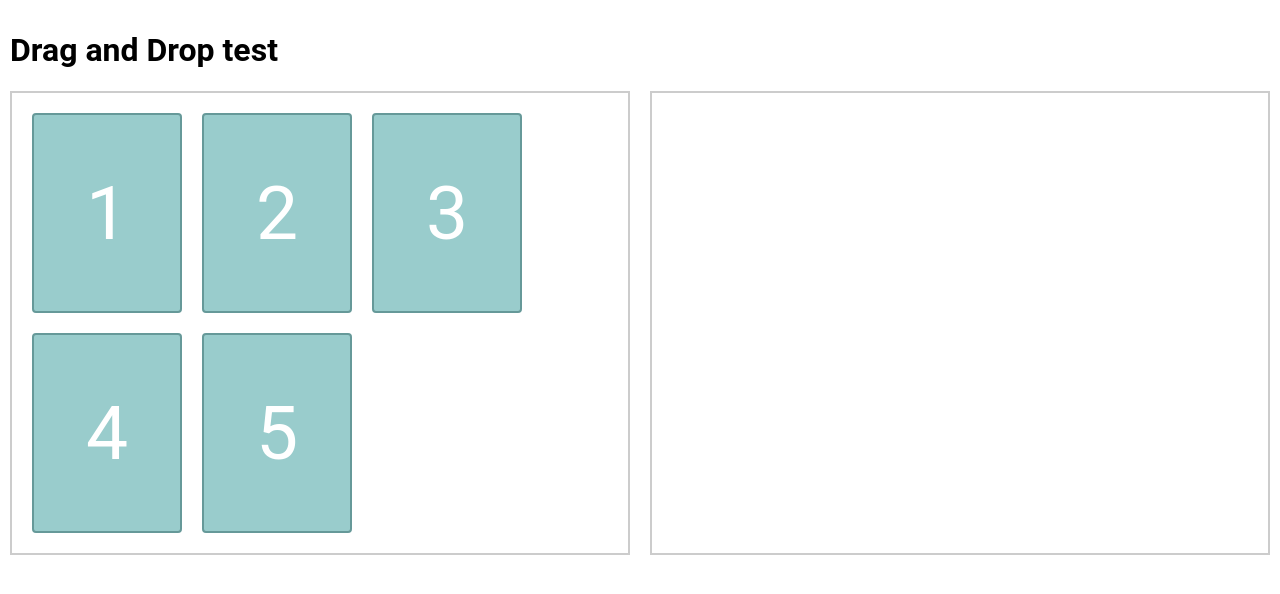
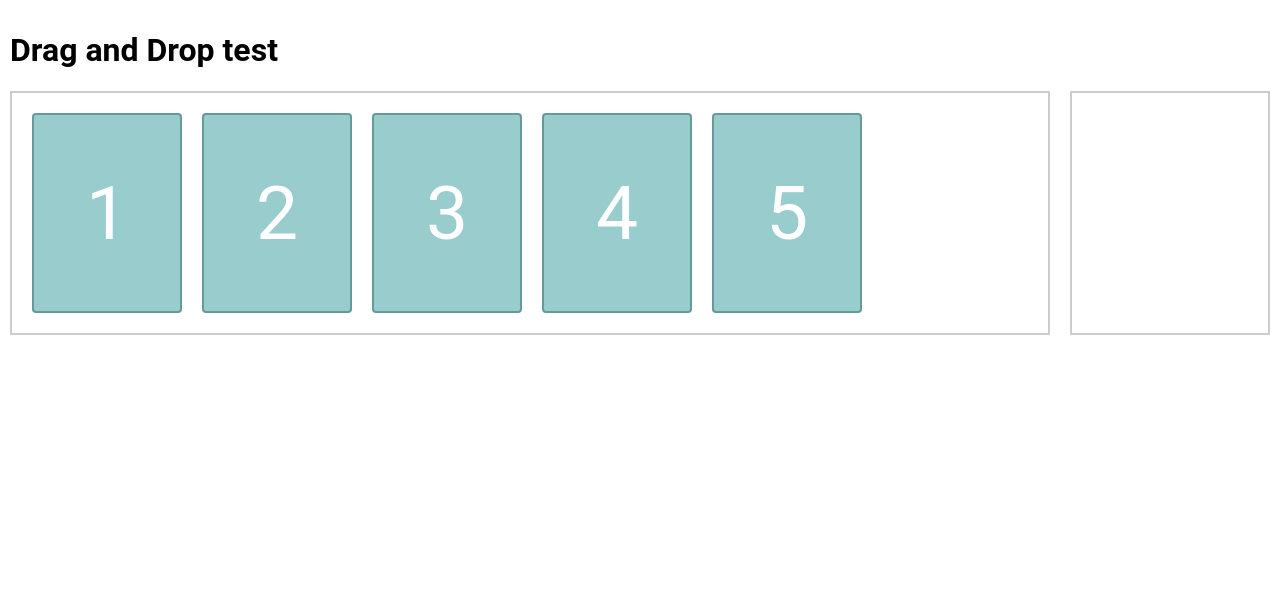
Before and after one commit to andrewlistopadov/angular-material-cdk-example, an Angular app: page /app/drag-and-drop in a window 1280 px wide. Shown: the top 594 px of the page. Built offline with nearby package versions, Linux system fonts and the light colour scheme.

Commit message:
makes drag and drop between lists unidirectional;

```diff
--- a/src/app/app-drag-and-drop/drag-and-drop-list/drag-and-drop-list.component.html
+++ b/src/app/app-drag-and-drop/drag-and-drop-list/drag-and-drop-list.component.html
@@ -3,6 +3,7 @@
   <div
     class="group group-a"
     cdkDropList
+    cdkDropListSortingDisabled
     #groupACardList="cdkDropList"
     [cdkDropListData]="groupACards"
     [cdkDropListConnectedTo]="[groupBCardList]"
@@ -20,6 +21,7 @@
   <div
     class="group group-b"
     cdkDropList
+    cdkDropListOrientation="horizontal"
     #groupBCardList="cdkDropList"
     [cdkDropListData]="groupBCards"
     [cdkDropListConnectedTo]="[groupACardList]"
@@ -27,7 +29,6 @@
   >
     <app-drag-and-drop-card
       class="card"
-      cdkDrag
       *ngFor="let card of groupBCards; trackBy: trackById"
       [card]="card"
     ></app-drag-and-drop-card>
--- a/src/app/app-drag-and-drop/drag-and-drop-list/drag-and-drop-list.component.scss
+++ b/src/app/app-drag-and-drop/drag-and-drop-list/drag-and-drop-list.component.scss
@@ -12,6 +12,10 @@
   }
 }
 
+.group-b {
+  max-width: 200px;
+}
+
 .card {
   display: inline-block;
   margin: 10px;
```
